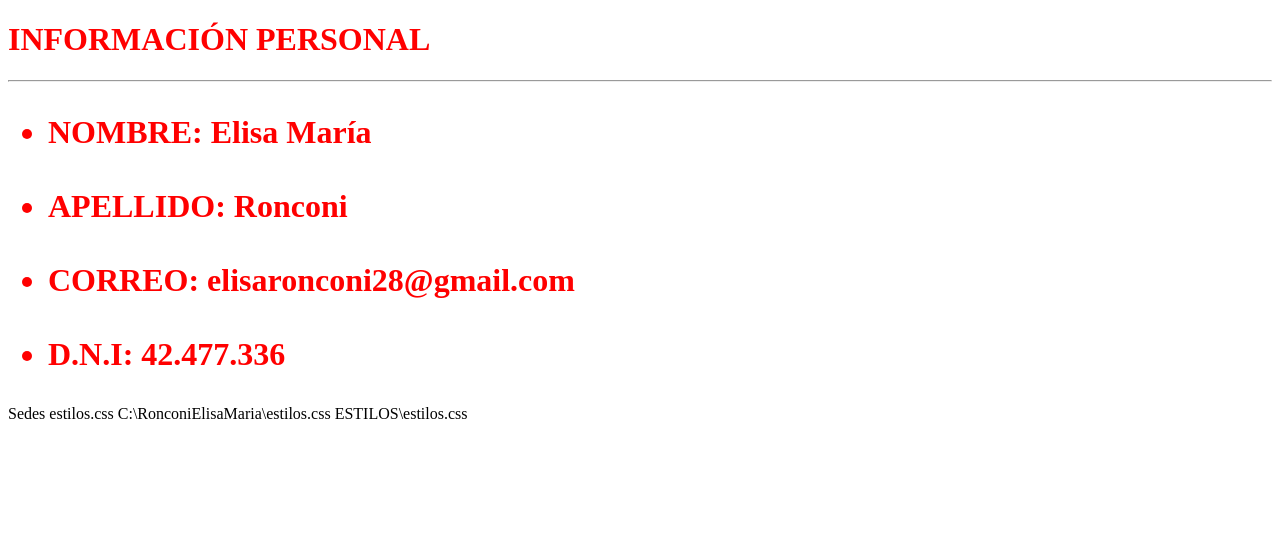
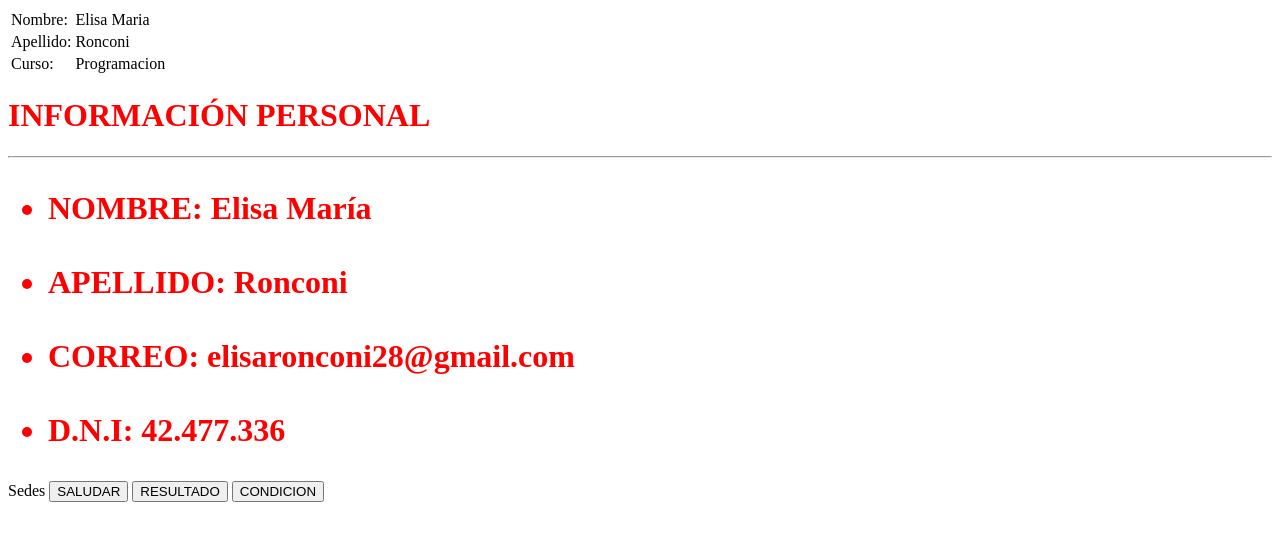
Before and after one commit to ElisaRonconi/Ronconi-Elisa-Maria, a plain HTML site: page index.html in a window 1280 px wide. Drawn offline with Linux system fonts and the light colour scheme.

Commit message:
botones
saludar, sumar y comparar

```diff
--- /dev/null
+++ b/estilos.css
@@ -0,0 +1,3 @@
+h1 {
+    color: red;
+}
--- a/index.html
+++ b/index.html
@@ -8,6 +8,21 @@
     <script src="JS/funciones.js"></script>
 </head>
 <body>
+
+    <table>
+        <tr>
+            <td> Nombre:</td>
+            <td> Elisa Maria</td>
+        <tr>
+             <td> Apellido:</td>
+            <td>Ronconi</td>
+        </tr>
+        <tr>
+            <td> Curso:</td>
+           <td>Programacion</td>
+       </tr>
+
+    </table>
     <h1> INFORMACIÓN PERSONAL</h1>
     <hr>
     <h1><ul>
@@ -21,9 +36,12 @@
     </ul>
     </h3>
     <m3>Sedes</m3>
-    estilos.css
+    <!--estilos.css
     C:\RonconiElisaMaria\estilos.css
-    ESTILOS\estilos.css
-
+    ESTILOS\estilos.css -->
+    <button name="SALUDAR" id="ram" class="color:rojo" onclick="Saludar(num, condicion)";> SALUDAR</button>
+    <button name="RESULTADO" id="ram" class="color:rojo" onclick="resultado(numero1, numero2)";> RESULTADO </button>
+    <button name="EsMayor" id="ram" class="color:rojo" onclick="EsMayor(num, condicion)";> CONDICION </button>
 </body>
 </html>
+<script src="JS/funciones.js"> </script>
```
Also changed, not shown: funciones.js (added, +23 -0 lines).
